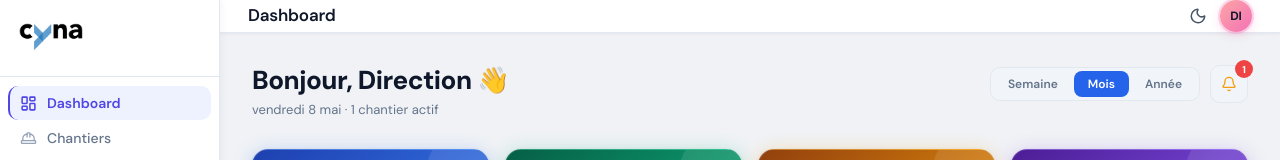
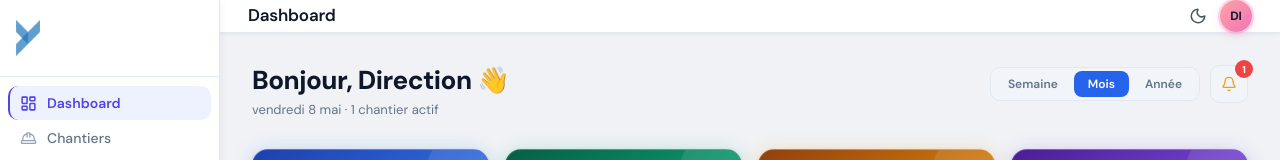
Before and after one commit to Valdrin72/gestion-chantier, a React (Create React App) app: page / in a window 1280 px wide. Shown: the top 160 px of the page. Built offline with nearby package versions, Linux system fonts and the light colour scheme.

Commit message:
design: remplacer le logo par celui fourni dans le PDF
PDF converti en PNG (300 dpi), fond blanc rendu transparent et bords détourés
→ public/logo-cyna.png. Layout.js pointe sur ce nouveau fichier.

https://claude.ai/code/session_015UF12ZaB73iH4YE9Y6f2Ly

```diff
--- a/src/components/Layout.js
+++ b/src/components/Layout.js
@@ -8,7 +8,7 @@ export function Sidebar({ sidebarOuvert, setSidebarOuvert, navAutorisees, page,
       <aside className={`sidebar${sidebarOuvert ? ' sidebar-open' : ''}`}>
         <div className="sidebar-logo">
           <img
-            src={`${process.env.PUBLIC_URL}/Logo.png.png`}
+            src={`${process.env.PUBLIC_URL}/logo-cyna.png`}
             alt="CYNA"
             style={{
               height: 36,
```
Also changed, not shown: public/Logo.png.png (deleted), public/logo-cyna.png (added).
